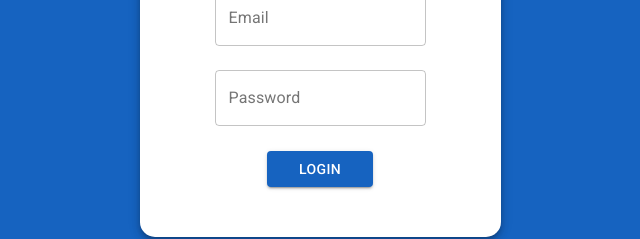
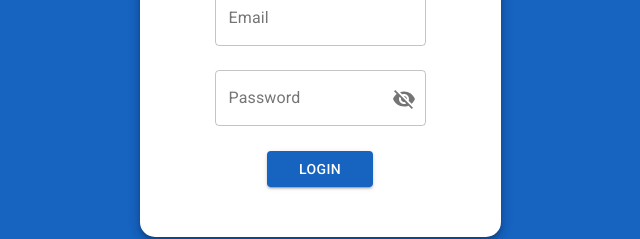
Before and after one commit to ZackMurry/blubo, a Next.js app in the folder frontend/: page /login in a window 1280 px wide. Shown: the part 352-591 px from the top of the page, without its empty margins (320-960 px from the left). Built offline with nearby package versions, Linux system fonts and the light colour scheme.

Commit message:
Add toggle show password button on login page

```diff
--- /dev/null
+++ b/frontend/components/utils/ToggleIcon.tsx
@@ -0,0 +1,30 @@
+import { Grow } from '@material-ui/core'
+import { FC, ReactElement } from 'react'
+
+interface Props {
+  on: boolean
+  onIcon: ReactElement<any, any>
+  offIcon: ReactElement<any, any>
+  timeout: number
+  onMouseEnter?: () => void
+  onMouseLeave?: () => void
+}
+
+const ToggleIcon: FC<Props> = ({
+  on, onIcon, offIcon, timeout, onMouseEnter, onMouseLeave
+}) => (
+  <div
+    onMouseEnter={onMouseEnter}
+    onMouseLeave={onMouseLeave}
+    style={{ marginLeft: '-80%', marginTop: '-80' }}
+  >
+    <Grow in={on} timeout={timeout} style={{ position: 'absolute' }}>
+      {onIcon}
+    </Grow>
+    <Grow in={!on} timeout={timeout} style={{ position: 'absolute' }}>
+      {offIcon}
+    </Grow>
+  </div>
+)
+
+export default ToggleIcon
--- a/frontend/pages/login.tsx
+++ b/frontend/pages/login.tsx
@@ -1,16 +1,21 @@
+import VisibilityOffIcon from '@material-ui/icons/VisibilityOff'
+import VisibilityIcon from '@material-ui/icons/Visibility'
 import { useRouter } from 'next/router'
 import {
-  Button, Paper, TextField, Typography
+  Button, IconButton, InputAdornment, Paper, TextField, Typography
 } from '@material-ui/core'
 import Cookie from 'js-cookie'
 import { FC, FormEvent, useState } from 'react'
 import ErrorAlert from '../components/alert/ErrorAlert'
 import theme from '../components/utils/theme'
+import ToggleIcon from '../components/utils/ToggleIcon'
 
 const LoginPage: FC = () => {
   const [ email, setEmail ] = useState('')
   const [ password, setPassword ] = useState('')
+
   const [ errorText, setErrorText ] = useState('')
+  const [ showPassword, setShowPassword ] = useState(false)
 
   const router = useRouter()
 
@@ -37,9 +42,7 @@ const LoginPage: FC = () => {
       const { jwt } = (await response.json())
       Cookie.set('jwt', jwt)
       router.push('/home')
-    } else if (response.status === 400) {
-      setErrorText('Invalid login attempt')
-    } else if (response.status === 404 || response.status === 401 || response.status === 403) {
+    } else if (response.status === 404 || response.status === 401 || response.status === 403 || response.status === 400) {
       setErrorText('Invalid email and/or password')
     } else if (response.status === 500) {
       setErrorText('A server error occurred while logging you in. Please try again later')
@@ -75,7 +78,31 @@ const LoginPage: FC = () => {
             variant='outlined'
             label='Password'
             value={password}
+            type={showPassword ? 'text' : 'password'}
             onChange={e => setPassword(e.target.value)}
+            InputProps={{
+              style: {
+                paddingRight: '25%'
+              },
+              endAdornment: (
+                <InputAdornment
+                  position='end'
+                  style={{ marginRight: '-12%', marginTop: '-14%' }}
+                >
+                  <IconButton
+                    onClick={() => setShowPassword(!showPassword)}
+                    style={{ padding: 0 }}
+                  >
+                    <ToggleIcon
+                      on={showPassword}
+                      timeout={250}
+                      onIcon={<VisibilityIcon />}
+                      offIcon={<VisibilityOffIcon />}
+                    />
+                  </IconButton>
+                </InputAdornment>
+              )
+            }}
           />
           <div style={{ display: 'flex', justifyContent: 'center' }}>
             <Button
```
